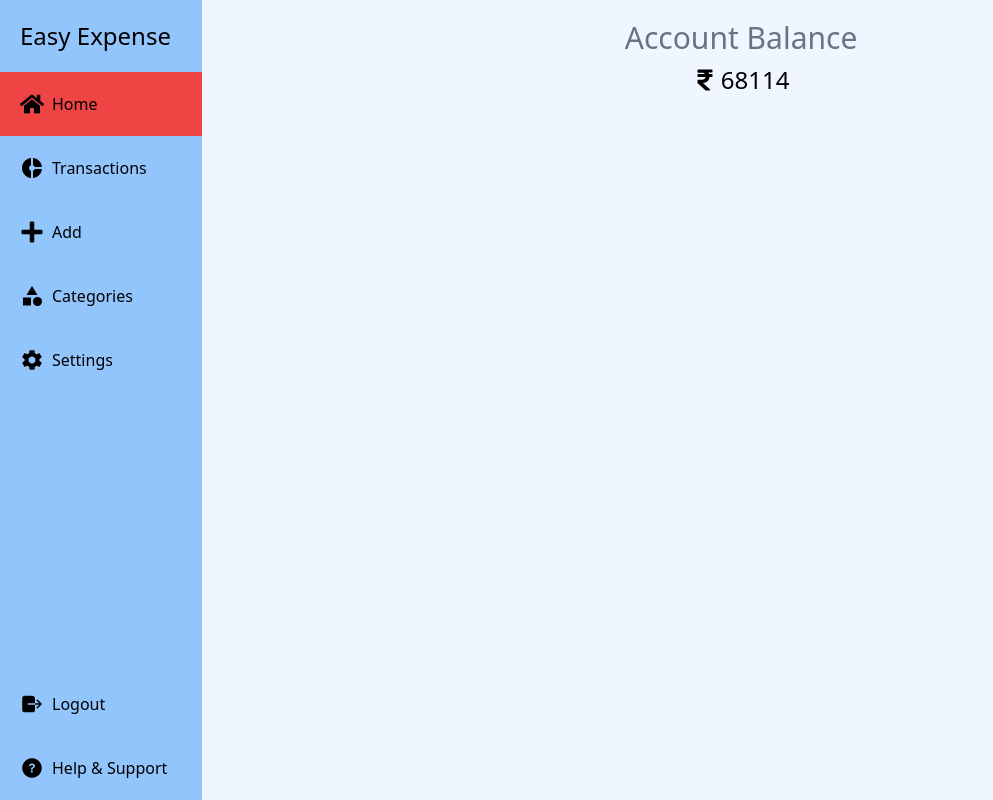
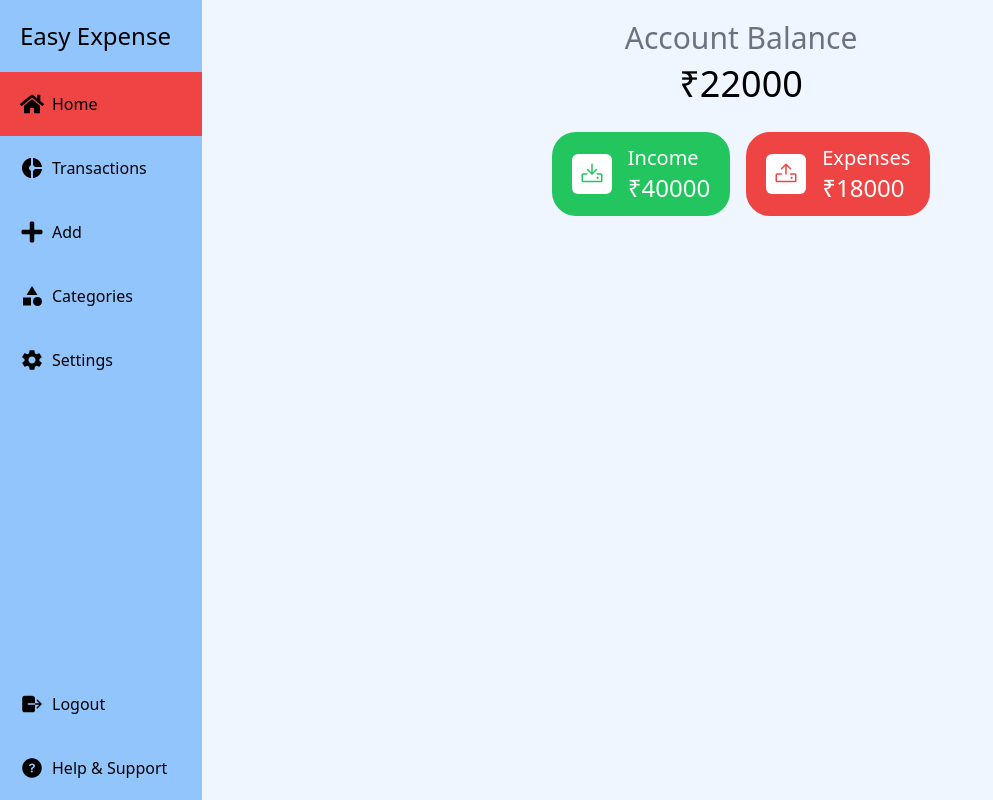
Before and after one commit to GeekyNaved/Easy-Expense, a React (Vite) app: page /home in a window 1280 px wide. Shown: the whole page, without its empty margins (0-993 px from the left). Built offline with nearby package versions, Linux system fonts and the light colour scheme; sample sign-in values are in the browser's storage.

Commit message:
Home: add account balance component

```diff
--- /dev/null
+++ b/src/components/AccountBalanceHome.jsx
@@ -0,0 +1,18 @@
+// Account Balance full details with income, expense and remaining amount: used in home
+import AmountWithRupee from "./AmountWithRupee";
+import MoneyCard from "./MoneyCard";
+
+const AccountBalanceHome = () => {
+  return (
+    <div className="flex flex-col items-center gap-2">
+      <p className="text-3xl text-gray-500">Account Balance</p>
+      <AmountWithRupee className="text-4xl" amount={22000} />
+      <div className="flex gap-4 py-5">
+        <MoneyCard title="Income" amount="40000" />
+        <MoneyCard title="Expenses" amount="18000" />
+      </div>
+    </div>
+  );
+};
+
+export default AccountBalanceHome;
--- /dev/null
+++ b/src/components/AmountWithRupee.jsx
@@ -0,0 +1,11 @@
+// amount with inline rupee sign
+const AmountWithRupee = ({amount, className}) => {
+  return (
+    <div className={`font-medium ${className}`}>
+      <span>&#x20B9;</span>
+      {amount}
+    </div>
+  );
+};
+
+export default AmountWithRupee;
--- /dev/null
+++ b/src/components/CustIconWrapper.jsx
@@ -0,0 +1,6 @@
+// wrapper for icon - used as a common colored rounded border
+const CustIconWrapper = ({children, className}) => {
+  return <div className={`rounded-md ${className}`}>{children}</div>;
+};
+
+export default CustIconWrapper;
--- /dev/null
+++ b/src/components/MoneyCard.jsx
@@ -0,0 +1,32 @@
+// Income and Expense Card: used in home screen
+import {PiDownload, PiUpload} from "react-icons/pi";
+import CustIconWrapper from "./CustIconWrapper";
+import AmountWithRupee from "./AmountWithRupee";
+
+const MoneyCard = ({title, amount}) => {
+  return (
+    <div
+      className={
+        title == "Income"
+          ? "bg-green-500 text-white rounded-3xl flex gap-4 items-center px-5 py-3"
+          : "bg-red-500 text-white rounded-3xl flex gap-4 items-center px-5 py-3"
+      }
+    >
+      <CustIconWrapper
+        className={
+          title == "Income"
+            ? "p-2 bg-white text-green-500 text-2xl"
+            : "p-2 bg-white text-red-500 text-2xl"
+        }
+      >
+        {title == "Income" ? <PiDownload /> : <PiUpload />}
+      </CustIconWrapper>
+      <div>
+        <p className="text-xl">{title}</p>
+        <AmountWithRupee amount={amount} className="text-2xl" />
+      </div>
+    </div>
+  );
+};
+
+export default MoneyCard;
--- a/src/pages/main/home.jsx
+++ b/src/pages/main/home.jsx
@@ -1,14 +1,9 @@
-import {FaRupeeSign} from "react-icons/fa";
+import AccountBalanceHome from "../../components/AccountBalanceHome";
 
 const Home = () => {
   return (
-    <div className="px-5 py-5 flex justify-center items-center">
-      <div className="flex flex-col items-center gap-2">
-        <p className="text-3xl text-gray-500">Account Balance</p>
-        <div className="flex gap-1 items-center text-2xl">
-          <FaRupeeSign /> <p>68114</p>
-        </div>
-      </div>
+    <div className="px-5 py-5 ">
+      <AccountBalanceHome />
     </div>
   );
 };
```
